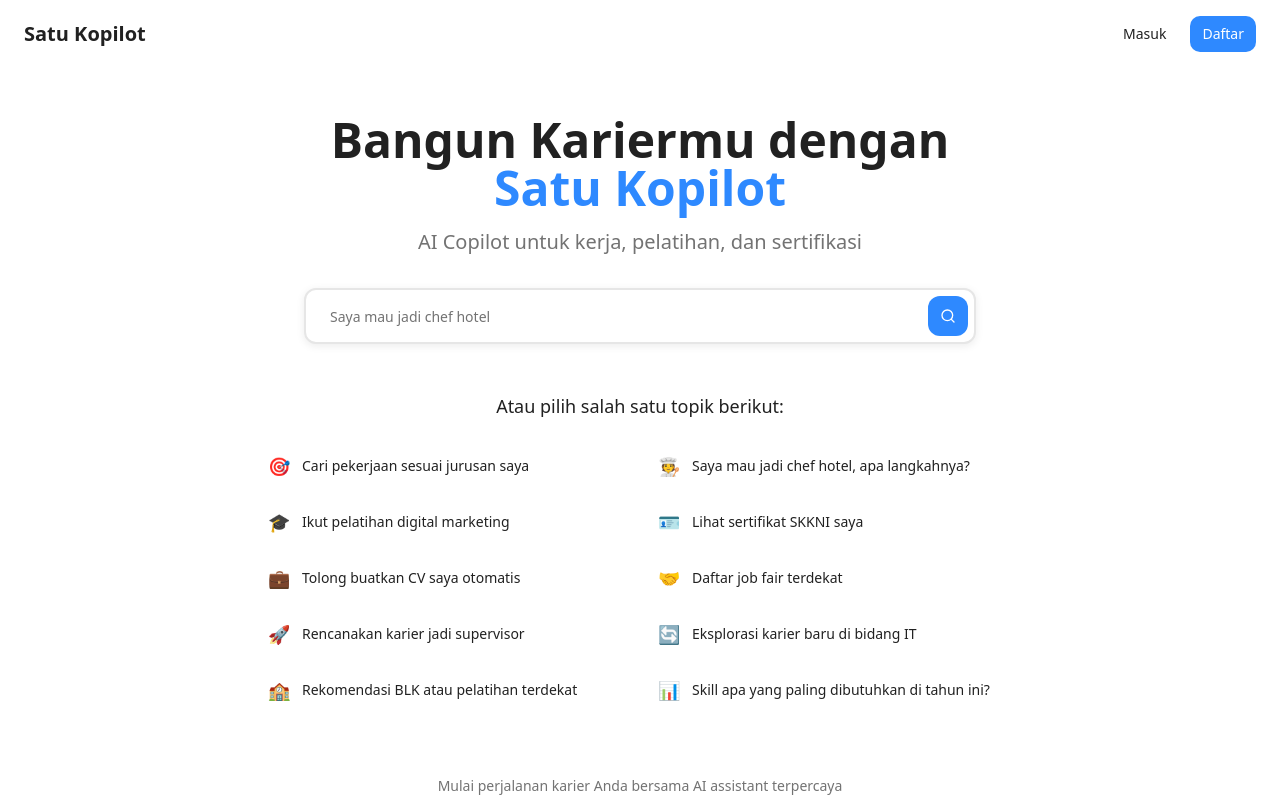
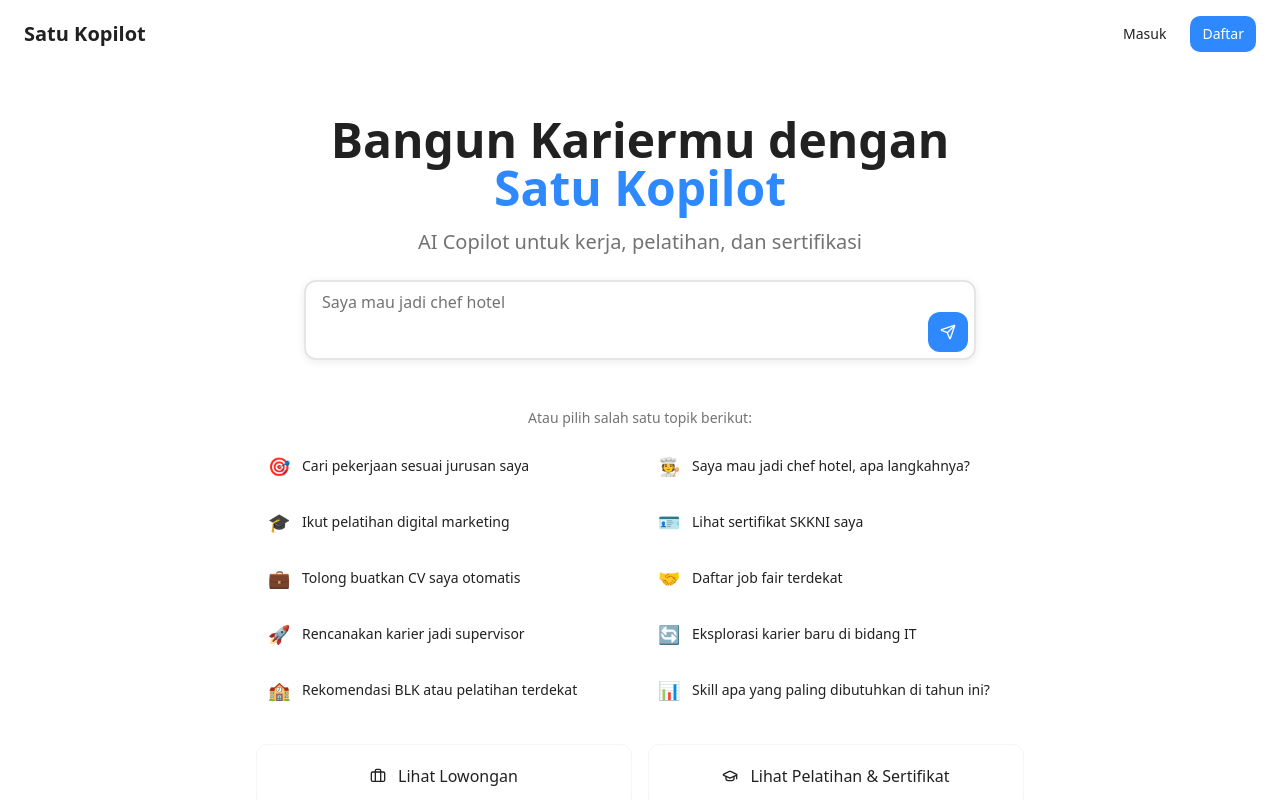
Before and after one commit to acaxbt/satu-karir-journey, a React (Vite) app: page / in a window 1280 px wide. Shown: the top 800 px of the page. Built offline with nearby package versions, Linux system fonts and the light colour scheme.

Commit message:
Refactor homepage layout
Adjust whitespace around chat box and prompts. Update chat input to be multi-line and use a submit icon. Add two large rounded buttons below prompts for manual browsing: "Lihat Lowongan" with a briefcase icon and "Lihat Pelatihan & Sertifikat" with a graduation cap icon.

```diff
--- a/src/components/Homepage.tsx
+++ b/src/components/Homepage.tsx
@@ -1,7 +1,7 @@
 import { useState } from "react";
-import { Search, Target, ChefHat, GraduationCap, Award, Briefcase, Users, Rocket, RotateCcw, School, BarChart } from "lucide-react";
+import { Send, Target, ChefHat, GraduationCap, Award, Briefcase, Users, Rocket, RotateCcw, School, BarChart } from "lucide-react";
 import { Button } from "@/components/ui/button";
-import { Input } from "@/components/ui/input";
+import { Textarea } from "@/components/ui/textarea";
 
 const Homepage = () => {
   const [searchQuery, setSearchQuery] = useState("");
@@ -92,26 +92,26 @@ const Homepage = () => {
             Bangun Kariermu dengan<br />
             <span className="text-primary">Satu Kopilot</span>
           </h1>
-          <p className="text-lg md:text-xl text-text-secondary mb-8">
+          <p className="text-lg md:text-xl text-text-secondary mb-6">
             AI Copilot untuk kerja, pelatihan, dan sertifikasi
           </p>
 
           {/* Chat Input */}
-          <div className="max-w-2xl mx-auto mb-12">
+          <div className="max-w-2xl mx-auto mb-6">
             <div className="relative">
-              <Input
+              <Textarea
                 value={searchQuery}
                 onChange={(e) => setSearchQuery(e.target.value)}
                 placeholder="Saya mau jadi chef hotel"
-                className="w-full h-14 text-lg pl-6 pr-16 rounded-xl border-2 border-border focus:border-primary shadow-soft"
-                onKeyPress={(e) => e.key === 'Enter' && handleSearch()}
+                className="w-full min-h-[80px] text-base pl-4 pr-16 rounded-xl border-2 border-border focus:border-primary shadow-soft resize-none"
+                onKeyPress={(e) => e.key === 'Enter' && !e.shiftKey && (e.preventDefault(), handleSearch())}
               />
               <Button
                 onClick={handleSearch}
                 size="icon"
-                className="absolute right-2 top-2 h-10 w-10 rounded-lg"
+                className="absolute right-2 bottom-2 h-10 w-10 rounded-lg"
               >
-                <Search size={18} />
+                <Send size={18} />
               </Button>
             </div>
           </div>
@@ -119,7 +119,7 @@ const Homepage = () => {
 
         {/* Suggested Prompts */}
         <div className="max-w-3xl mx-auto">
-          <h2 className="text-center text-lg font-medium text-foreground mb-6">
+          <h2 className="text-center text-sm font-medium text-text-secondary mb-4">
             Atau pilih salah satu topik berikut:
           </h2>
           <div className="grid grid-cols-1 md:grid-cols-2 gap-3">
@@ -136,10 +136,30 @@ const Homepage = () => {
               </button>
             ))}
           </div>
+
+          {/* Manual Browsing Options */}
+          <div className="grid grid-cols-1 md:grid-cols-2 gap-4 mt-8">
+            <Button
+              variant="outline"
+              size="lg"
+              className="h-16 rounded-xl flex items-center gap-3 text-base font-medium"
+            >
+              <Briefcase size={24} />
+              Lihat Lowongan
+            </Button>
+            <Button
+              variant="outline"
+              size="lg"
+              className="h-16 rounded-xl flex items-center gap-3 text-base font-medium"
+            >
+              <GraduationCap size={24} />
+              Lihat Pelatihan & Sertifikat
+            </Button>
+          </div>
         </div>
 
         {/* Bottom CTA */}
-        <div className="text-center mt-16">
+        <div className="text-center mt-12">
           <p className="text-sm text-text-secondary mb-4">
             Mulai perjalanan karier Anda bersama AI assistant terpercaya
           </p>
```
